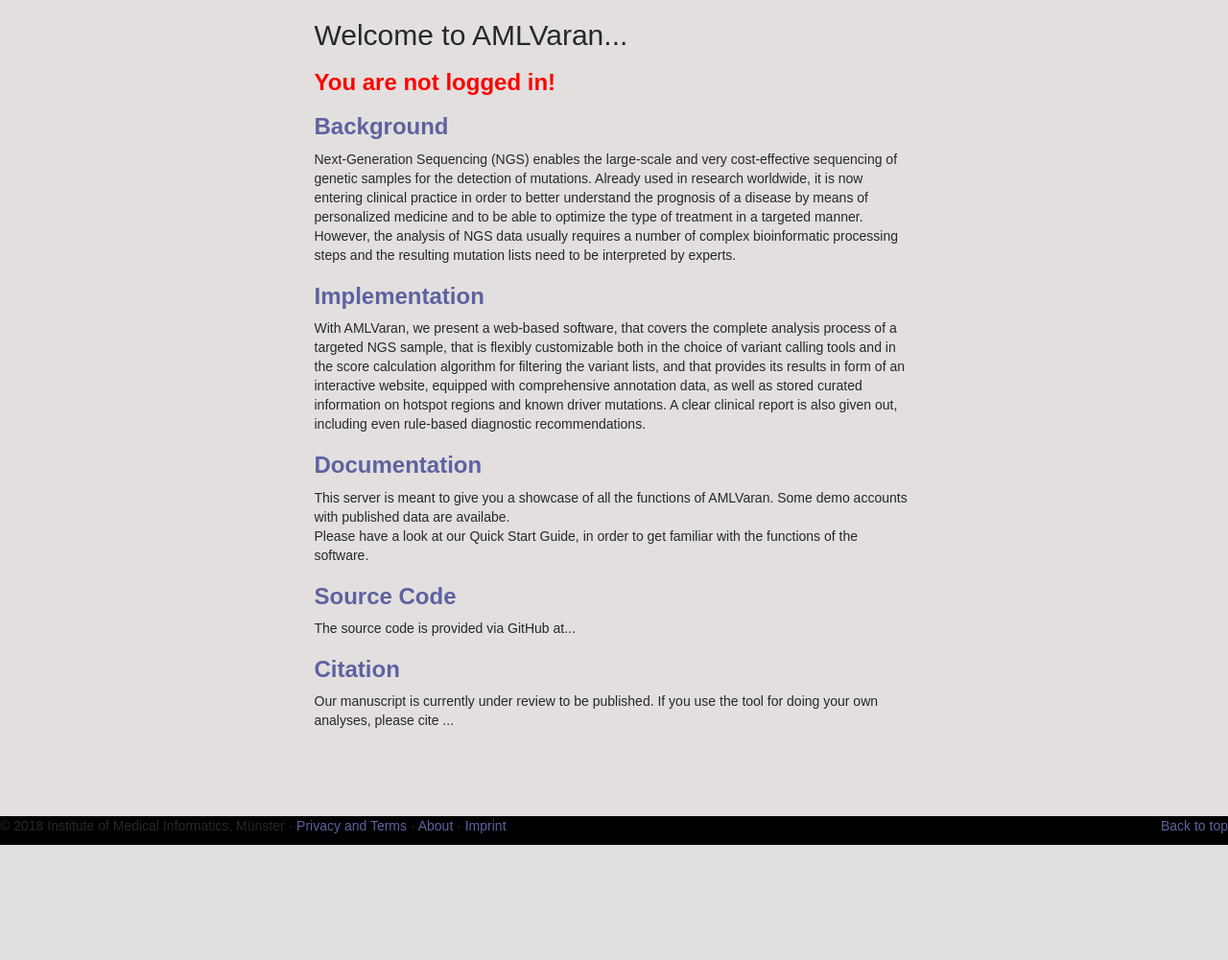
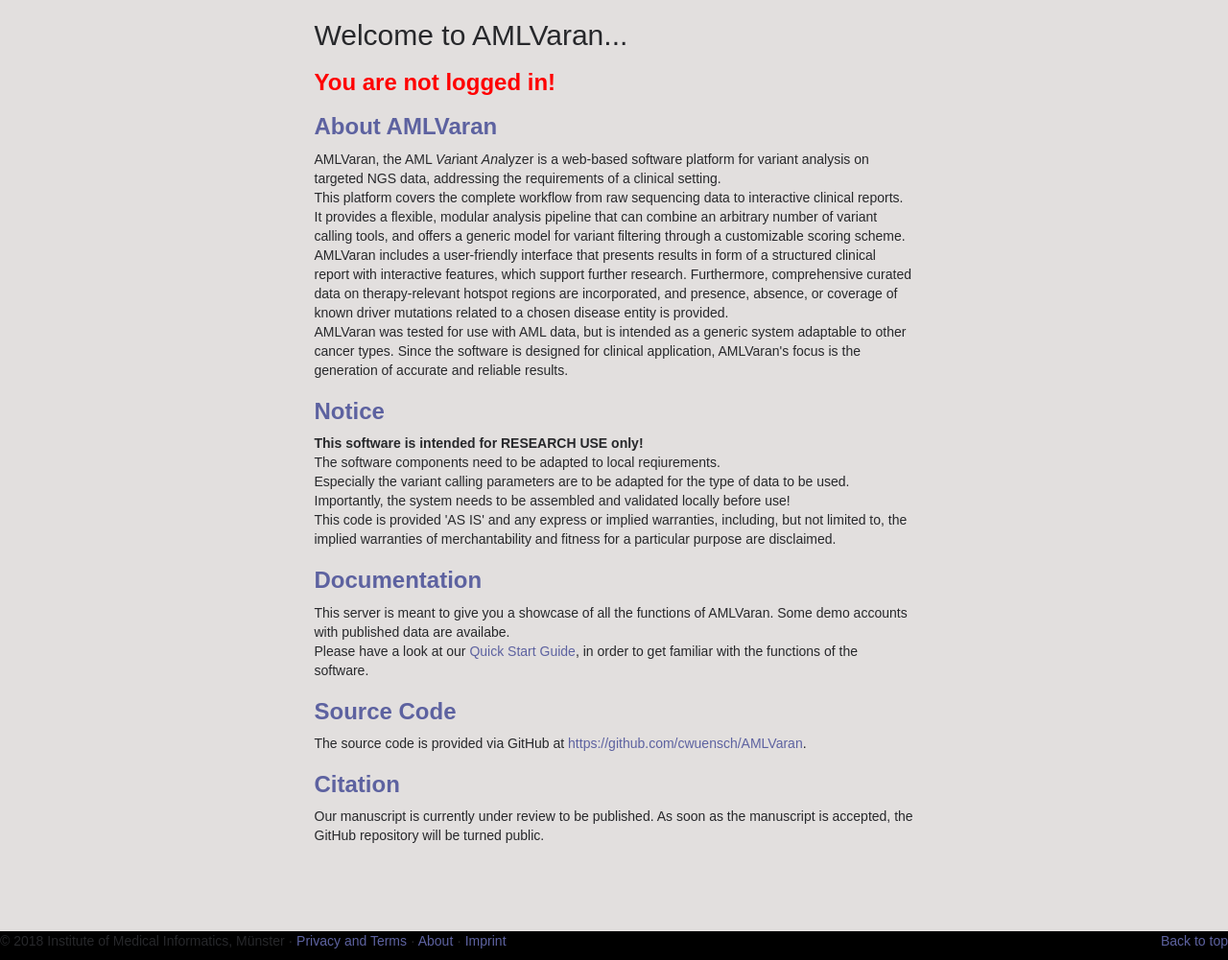
Before and after one commit to cwuensch/AMLVaran, a PHP site: page / in a window 1280 px wide. Shown: the part 51-1052 px from the top of the page at 96% size. Before the commit the page ends 932 px from the top, so only its background shows below. Run offline with PHP 8.4, Linux system fonts and the light colour scheme; data that the repository does not hold is empty.

Commit message:
Front Text and QuickStart Guide

```diff
--- a/www/index.php
+++ b/www/index.php
@@ -19,18 +19,17 @@
             <div class="col-md-12 column1">
             <h2>Welcome to AMLVaran...</h2>
                 <h3 style="color:red">You are not logged in!</h3>
-                <h3>Background</h3>
-                <p>Next-Generation Sequencing (NGS) enables the large-scale and very cost-effective sequencing of genetic samples for the detection of mutations. Already used in research worldwide, it is now entering clinical practice in order to better understand the prognosis of a disease by means of personalized medicine and to be able to optimize the type of treatment in a targeted manner. <br>
-                However, the analysis of NGS data usually requires a number of complex bioinformatic processing steps and the resulting mutation lists need to be interpreted by experts.</p>
-                <h3>Implementation</h3>
-                <p> With AMLVaran, we present a web-based software, that covers the complete analysis process of a targeted NGS sample, that is flexibly customizable both in the choice of variant calling tools and in the score calculation algorithm for filtering the variant lists, and that provides its results in form of an interactive website, equipped with comprehensive annotation data, as well as stored curated information on hotspot regions and known driver mutations. A clear clinical report is also given out, including even rule-based diagnostic recommendations.</p>
+                <h3>About AMLVaran</h3>
+                <p> AMLVaran, the AML <i>Var</i>iant <i>An</i>alyzer is a web-based software platform for variant analysis on targeted NGS data, addressing the requirements of a clinical setting.<br> This platform covers the complete workflow from raw sequencing data to interactive clinical reports.<br> It provides a flexible, modular analysis pipeline that can combine an arbitrary number of variant calling tools, and offers a generic model for variant filtering through a customizable scoring scheme.<br> AMLVaran includes a user-friendly interface that presents results in form of a structured clinical report with interactive features, which support further research. Furthermore, comprehensive curated data on therapy-relevant hotspot regions are incorporated, and presence, absence, or coverage of known driver mutations related to a chosen disease entity is provided.<br> AMLVaran was tested for use with AML data, but is intended as a generic system adaptable to other cancer types. Since the software is designed for clinical application, AMLVaran's focus is the generation of accurate and reliable results. </p>
+                <h3>Notice</h3>
+                <p> <b>This software is intended for RESEARCH USE only!</b><br> The software components need to be adapted to local reqiurements.<br> Especially the variant calling parameters are to be adapted for the type of data to be used.<br> Importantly, the system needs to be assembled and validated locally before use!<br> This code is provided 'AS IS' and any express or implied warranties, including, but not limited to, the implied warranties of merchantability and fitness for a particular purpose are disclaimed. </p>
                 <h3>Documentation</h3>
                 <p> This server is meant to give you a showcase of all the functions of AMLVaran. Some demo accounts with published data are availabe. <br>
-                Please have a look at our Quick Start Guide, in order to get familiar with the functions of the software.</p>
+                Please have a look at our <a href="doc/QuickStart.pdf">Quick Start Guide</a>, in order to get familiar with the functions of the software.</p>
                 <h3>Source Code</h3>
-                <p> The source code is provided via GitHub at...</p>
+                <p> The source code is provided via GitHub at <a href="https://github.com/cwuensch/AMLVaran">https://github.com/cwuensch/AMLVaran</a>.</p>
                 <h3>Citation</h3>
-                <p> Our manuscript is currently under review to be published. If you use the tool for doing your own analyses, please cite ...</p>
+                <p> Our manuscript is currently under review to be published. As soon as the manuscript is accepted, the GitHub repository will be turned public.</p>
             </div>
             </div>
         </div>
```
Also changed, not shown: 1 other file.
